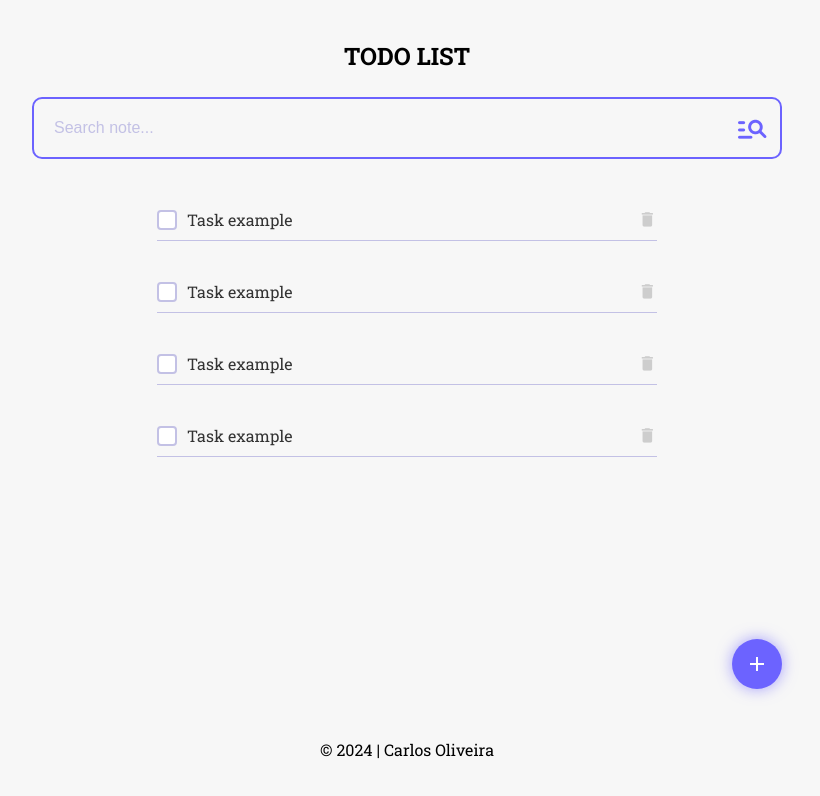
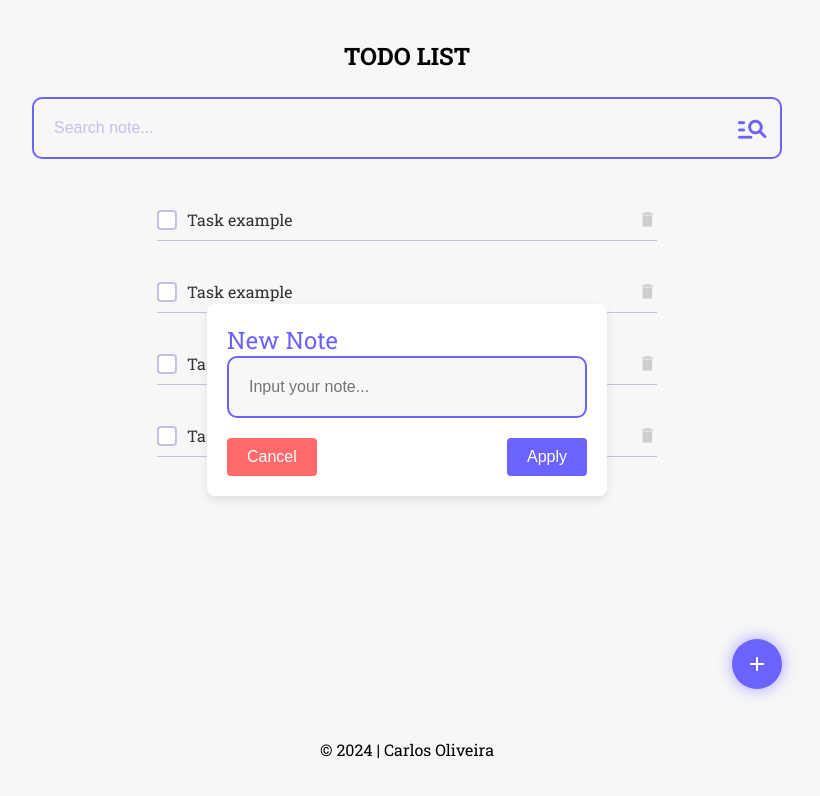
Before and after one commit to carlossroliveira/AngularTodoList, an Angular app: page / in a window 1280 px wide. Shown: the top 796 px of the page, without its empty margins (233-1053 px from the left). Built offline with nearby package versions, Linux system fonts and the light colour scheme.

Commit message:
Feat: importando modal

```diff
--- a/src/app/components/task-list/task-list.component.html
+++ b/src/app/components/task-list/task-list.component.html
@@ -25,6 +25,8 @@
     </div>
   </div>
 
+  <app-task-modal></app-task-modal>
+
   <div class="button">
     <button>
       <span class="material-icons">add</span>
--- a/src/app/components/task-list/task-list.component.ts
+++ b/src/app/components/task-list/task-list.component.ts
@@ -1,9 +1,10 @@
 import { Component } from '@angular/core';
+import { TaskModalComponent } from '../task-modal/task-modal.component'
 
 @Component({
   selector: 'app-task-list',
   standalone: true,
-  imports: [],
+  imports: [TaskModalComponent],
   templateUrl: './task-list.component.html',
   styleUrl: './task-list.component.scss'
 })
```
